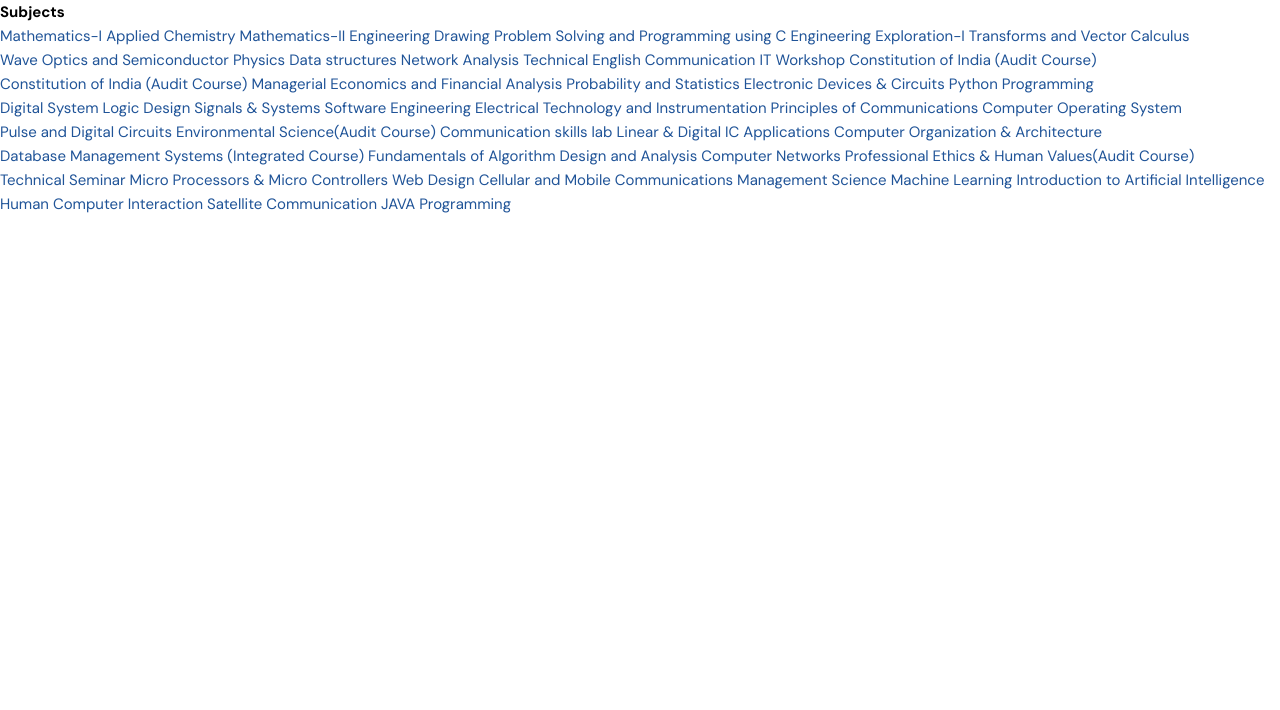
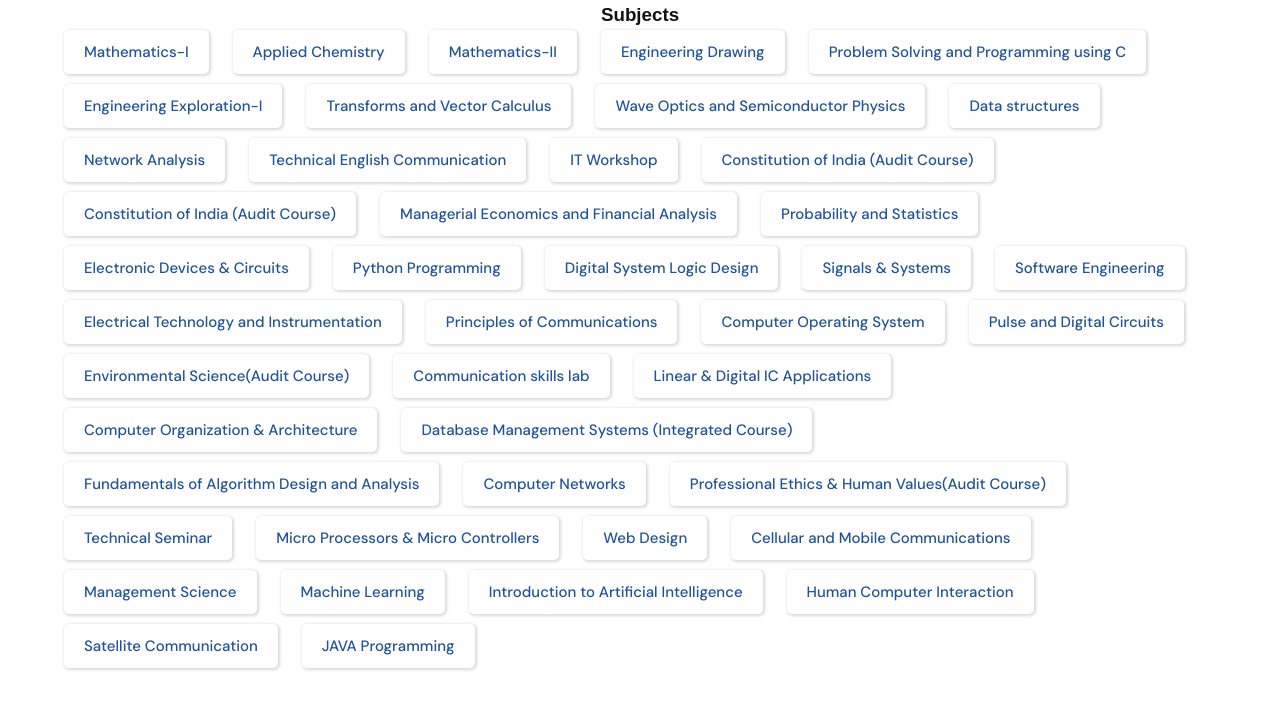
Before and after one commit to lakshman415/edulink, a Django app: page /materials/subjects/ in a window 1280 px wide. Shown: the part 76-786 px from the top of the page. Run offline with Django 4.2, Linux system fonts and the light colour scheme; data comes from the database, SQL or seed files in the repository; both versions use the stored data as it was after the commit.

```diff
--- a/templates/resource_list.html
+++ b/templates/resource_list.html
@@ -39,8 +39,7 @@
         <h5 class="card-title">{{ resource.title }}</h5>
         <p class="card-text">{{ resource.description }}</p>
         <a href="{{ resource.link }}" target="_blank" class="btn btn-primary"
-          >Go to resource</a
-        >
+          >Go to resource</a>
       </div>
     </div>
     {% endfor %}
--- a/templates/subject_list.html
+++ b/templates/subject_list.html
@@ -1,13 +1,16 @@
-
 {% extends 'main.html' %}
 
-
 {% block content %}
-  <h1>Subjects</h1>
-  <ul>
-    {% for subject in subjects %}
-  <a href="{% url 'material_list' subject.id %}">{{ subject.name }}</a>
-{% endfor %}
-
-  </ul>
+  <center> <h1 class="text-center" style="color: #121213; font-weight: bold; font-family: 'Arial', sans-serif; font-size: 1.25em;">Subjects</h1> </center>
+  <div class="container">
+    <div class="row">
+      <div class="col-12">
+        <div class="d-flex justify-content-between flex-wrap">
+          {% for subject in subjects %}
+            <a href="{% url 'material_list' subject.id %}" class="btn btn-primary"  style="margin-right: 2rem; margin-bottom: 1rem;">{{ subject.name }}</a>
+          {% endfor %}
+        </div>
+      </div>
+    </div>
+  </div>
 {% endblock %}
```
Also changed, not shown: db.sqlite3.
